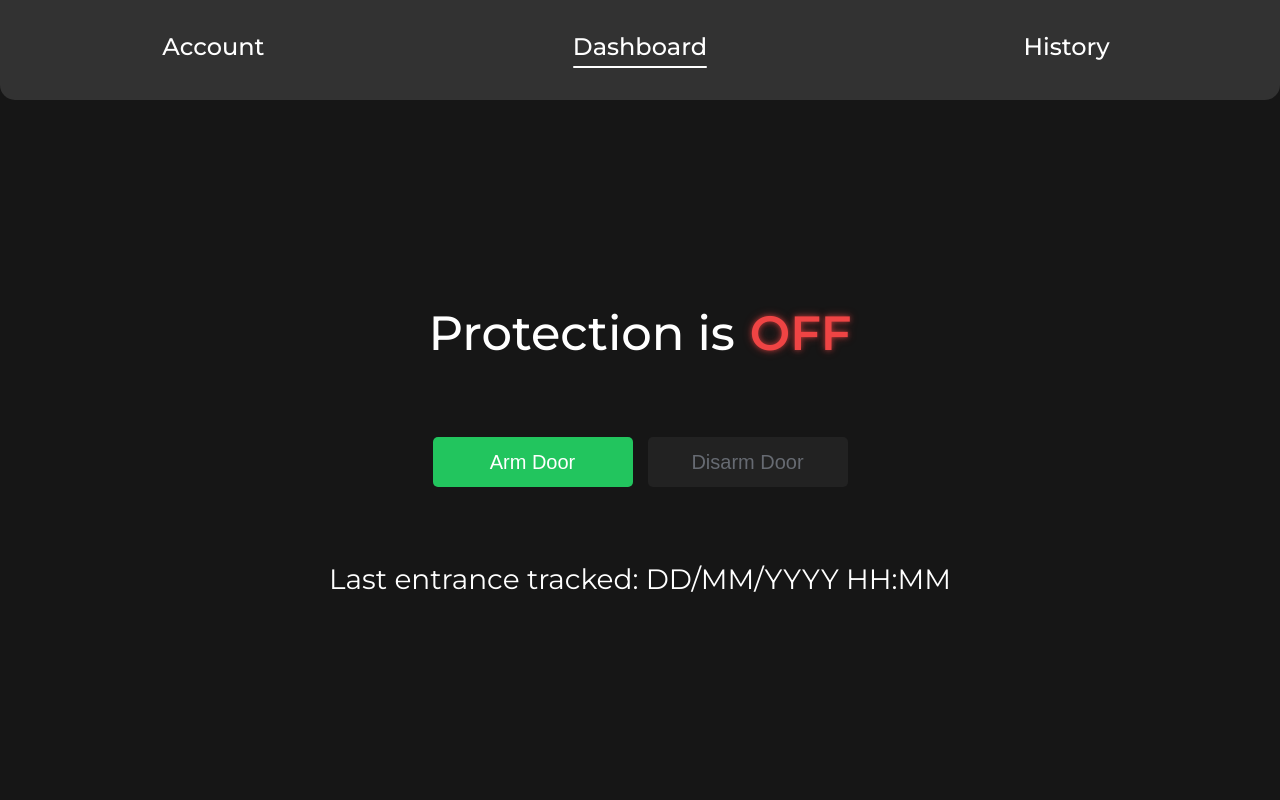
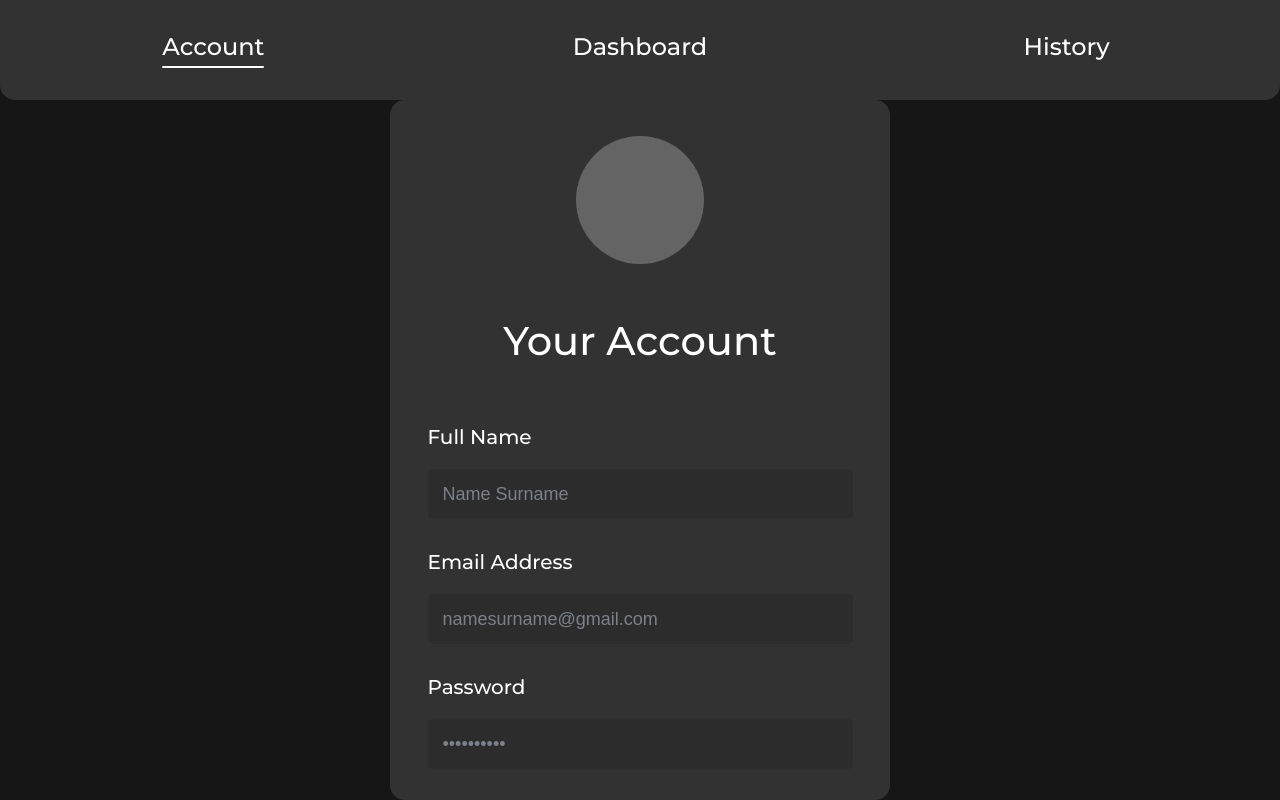
Before and after one commit to EntrySense/app, a Flask app: page /app in a window 1280 px wide. Run offline with Flask 3, Linux system fonts and the light colour scheme.

Commit message:
Implement design of account page

```diff
--- a/static/app/app.js
+++ b/static/app/app.js
@@ -10,7 +10,30 @@ function renderTab(option, forceSwitch) {
     switch (option) {
         case "account":
             document.getElementById("root").innerHTML = `
-                <p>This is Account section</p>
+                <div class="accountContent">
+                    <div class="accountCard">
+                        <div class="avatarContainer">
+                            <div class="avatar"></div>
+                        </div>
+                        <div class="promptContainer">
+                            <p>Your Account</p>
+                        </div>
+                        <div class="formContainer">
+                            <div>
+                                <p>Full Name</p>
+                                <input type="text" value="Name Surname" disabled />
+                            </div>
+                            <div>
+                                <p>Email Address</p>
+                                <input type="text" value="namesurname@gmail.com" disabled />
+                            </div>
+                            <div>
+                                <p>Password</p>
+                                <input type="password" value="Asdasd123$" disabled />
+                            </div>
+                        </div>
+                    </div>
+                </div>
             `
             break
         case "dashboard":
@@ -51,4 +74,4 @@ function switchProtection(option) {
     renderTab("dashboard", true)
 }
 
-renderTab("dashboard", false)
+renderTab("account", false)
--- a/static/app/style.css
+++ b/static/app/style.css
@@ -70,13 +70,85 @@ p {
     height: calc(100% - 100px)
 }
 
-.dashboardContent {
+.dashboardContent, .accountContent {
     width: 100%;
     height: 100%;
     display: flex;
     flex-direction: column;
     align-items: center;
     justify-content: center;
+}
+
+.accountCard {
+    width: 500px;
+    height: 700px;
+    background-color: #323232;
+    border-radius: 15px;
+}
+
+.avatarContainer, .formContainer, .promptContainer {
+    width: 100%;
+    height: 200px;
+    display: flex;
+    align-items: center;
+    justify-content: center;
+}
+
+.avatar {
+    width: 128px;
+    height: 128px;
+    border-radius: 100px;
+    background-color: #646464;
+}
+
+.promptContainer {
+    height: 80px;
+}
+
+.promptContainer p {
+    font-size: 40px;
+    font-weight: 500;
+}
+
+.formContainer {
+  height: 425px;
+  flex-direction: column;
+}
+
+.formContainer div {
+  width: 85%;
+  height: 125px;
+}
+
+.formContainer div p {
+  margin: 20px 0 20px 0;
+  font-size: 20px;
+  font-weight: 500;
+}
+
+.formContainer div input {
+  width: calc(100% - 30px);
+  height: 50px;
+  padding: 0 15px 0 15px;
+  background-color: #484848;
+  color: white;
+  font-size: 18px;
+  border: 0;
+  border-radius: 5px;
+  transition: box-shadow ease 0.25s;
+}
+
+.formContainer div input:focus {
+  outline: none;
+  border: 1px solid #888;
+  box-shadow: 0 0 0 2px rgba(255, 255, 255, 0.1);
+}
+
+.formContainer div input:disabled {
+    background-color: #2a2a2a;
+    color: #9ca3af;
+    cursor: not-allowed;
+    opacity: 0.7;
 }
 
 .protectionStatus {
```
